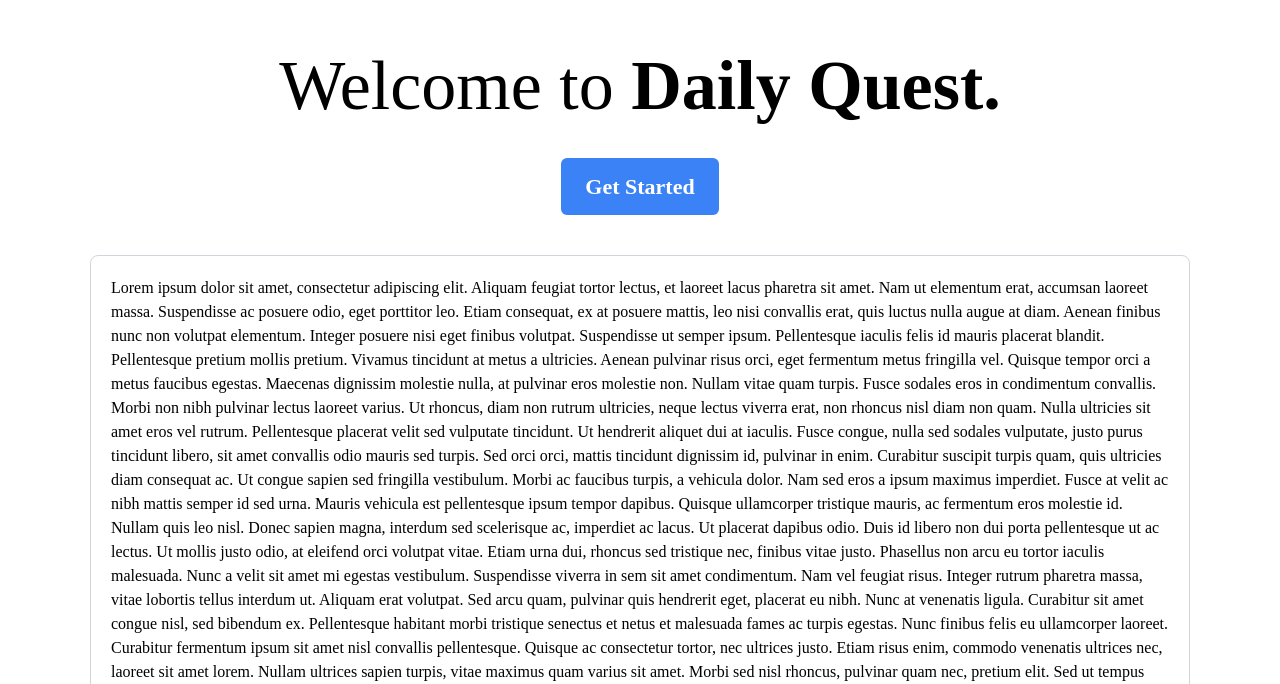
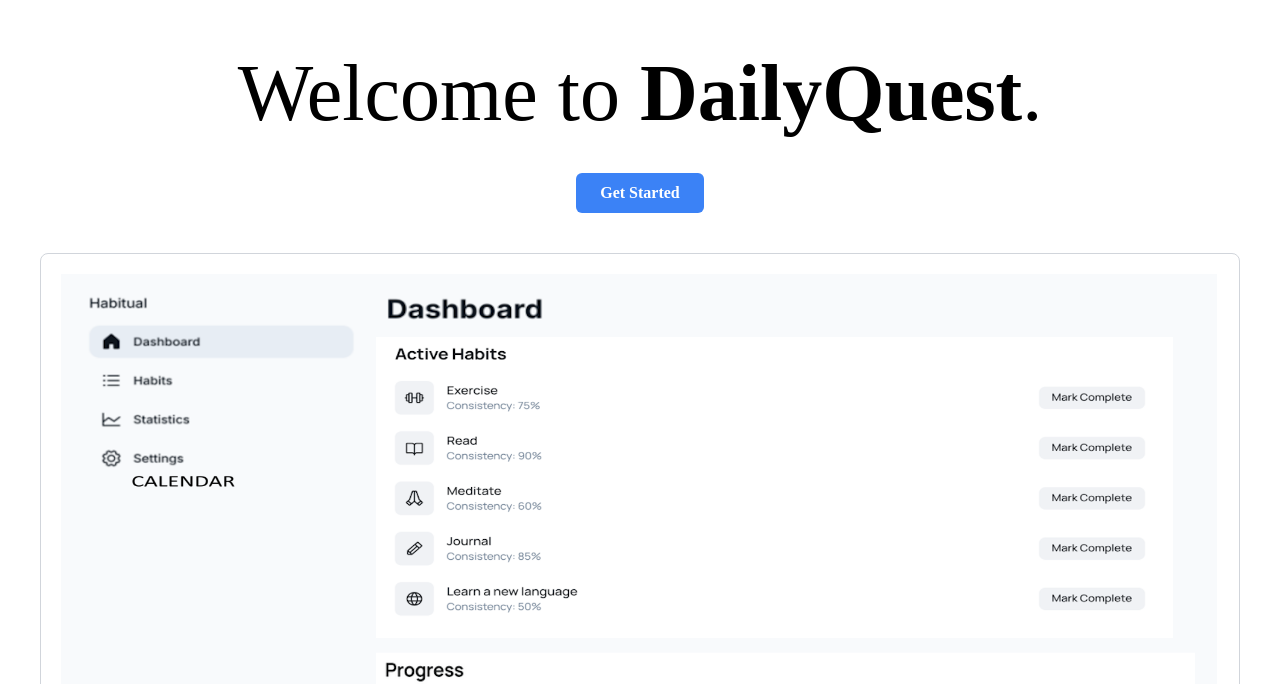
Before and after one commit to stanleypangg/DailyQuest, a React (Vite) app in the folder frontend/: page / in a window 1280 px wide. Shown: the part 296-980 px from the top of the page. Built offline with nearby package versions, Linux system fonts and the light colour scheme.

Commit message:
added dashboard image to front page

```diff
--- a/frontend/src/components/home/index.tsx
+++ b/frontend/src/components/home/index.tsx
@@ -8,21 +8,21 @@ const index = () => {
           {/* Left-side navigation links */}
           <ul className="flex gap-[20px] list-none text-[16px] p-0 m-[30px] ml-[60px]">
             <li>
-              <a href="/">Home</a>
+              <a href="/" className="hover:underline">Home</a>
             </li>
             <li>
-              <a href="/about">About</a>
+              <a href="/about" className="hover:underline">About</a>
             </li>
             <li>
-              <a href="/contact">Contact</a>
+              <a href="/contact" className="hover:underline">Contact</a>
             </li>
           </ul>
 
           {/* Right-side navigation links */}
           <div>
-            <button className="px-4 py-2 text-[16px]">Sign In</button>
+            <button className="px-4 py-2 text-[16px] hover:underline">Sign In</button>
             <a href="/register">
-              <button className="bg-blue-500 hover:bg-blue-700 transition duration-300 text-white px-6 py-3 text-[16px] rounded-md font-bold cursor-pointer">
+              <button className="bg-blue-500 hover:bg-blue-700 transition duration-300 text-white px-6 py-2 text-[16px] rounded-md font-bold cursor-pointer">
                 Get Started
               </button>
             </a>
@@ -31,64 +31,20 @@ const index = () => {
 
         <div className="flex flex-col justify-center gap-5">
           {/* Header text */}
-          <div className="homeText w-fit mx-auto p-5 text-[70px] text-center mt-[225px]">
-            Welcome to <b>Daily Quest.</b>
+          <div className="homeText w-fit mx-auto p-5 text-[80px] text-center mt-[225px]">
+            Welcome to <span className="font-extrabold">DailyQuest</span>.
           </div>
         </div>
 
         <div className="flex flex-col justify-center gap-5 items-center">
           <a href="/register">
-            <button className="bg-blue-500 hover:bg-blue-700 transition duration-300 text-white px-6 py-3 text-[22px] rounded-md font-bold cursor-pointer">
+            <button className="bg-blue-500 hover:bg-blue-700 transition duration-300 text-white px-6 py-2 text-[16px] rounded-md font-bold cursor-pointer">
               Get Started
             </button>
           </a>
 
-          <section className="text-left max-w-[1100px] mx-auto p-5 border border-gray-300 rounded-lg mt-5">
-            Lorem ipsum dolor sit amet, consectetur adipiscing elit. Aliquam
-            feugiat tortor lectus, et laoreet lacus pharetra sit amet. Nam ut
-            elementum erat, accumsan laoreet massa. Suspendisse ac posuere odio,
-            eget porttitor leo. Etiam consequat, ex at posuere mattis, leo nisi
-            convallis erat, quis luctus nulla augue at diam. Aenean finibus nunc
-            non volutpat elementum. Integer posuere nisi eget finibus volutpat.
-            Suspendisse ut semper ipsum. Pellentesque iaculis felis id mauris
-            placerat blandit. Pellentesque pretium mollis pretium. Vivamus
-            tincidunt at metus a ultricies. Aenean pulvinar risus orci, eget
-            fermentum metus fringilla vel. Quisque tempor orci a metus faucibus
-            egestas. Maecenas dignissim molestie nulla, at pulvinar eros
-            molestie non. Nullam vitae quam turpis. Fusce sodales eros in
-            condimentum convallis. Morbi non nibh pulvinar lectus laoreet
-            varius. Ut rhoncus, diam non rutrum ultricies, neque lectus viverra
-            erat, non rhoncus nisl diam non quam. Nulla ultricies sit amet eros
-            vel rutrum. Pellentesque placerat velit sed vulputate tincidunt. Ut
-            hendrerit aliquet dui at iaculis. Fusce congue, nulla sed sodales
-            vulputate, justo purus tincidunt libero, sit amet convallis odio
-            mauris sed turpis. Sed orci orci, mattis tincidunt dignissim id,
-            pulvinar in enim. Curabitur suscipit turpis quam, quis ultricies
-            diam consequat ac. Ut congue sapien sed fringilla vestibulum. Morbi
-            ac faucibus turpis, a vehicula dolor. Nam sed eros a ipsum maximus
-            imperdiet. Fusce at velit ac nibh mattis semper id sed urna. Mauris
-            vehicula est pellentesque ipsum tempor dapibus. Quisque ullamcorper
-            tristique mauris, ac fermentum eros molestie id. Nullam quis leo
-            nisl. Donec sapien magna, interdum sed scelerisque ac, imperdiet ac
-            lacus. Ut placerat dapibus odio. Duis id libero non dui porta
-            pellentesque ut ac lectus. Ut mollis justo odio, at eleifend orci
-            volutpat vitae. Etiam urna dui, rhoncus sed tristique nec, finibus
-            vitae justo. Phasellus non arcu eu tortor iaculis malesuada. Nunc a
-            velit sit amet mi egestas vestibulum. Suspendisse viverra in sem sit
-            amet condimentum. Nam vel feugiat risus. Integer rutrum pharetra
-            massa, vitae lobortis tellus interdum ut. Aliquam erat volutpat. Sed
-            arcu quam, pulvinar quis hendrerit eget, placerat eu nibh. Nunc at
-            venenatis ligula. Curabitur sit amet congue nisl, sed bibendum ex.
-            Pellentesque habitant morbi tristique senectus et netus et malesuada
-            fames ac turpis egestas. Nunc finibus felis eu ullamcorper laoreet.
-            Curabitur fermentum ipsum sit amet nisl convallis pellentesque.
-            Quisque ac consectetur tortor, nec ultrices justo. Etiam risus enim,
-            commodo venenatis ultrices nec, laoreet sit amet lorem. Nullam
-            ultrices sapien turpis, vitae maximus quam varius sit amet. Morbi
-            sed nisl rhoncus, pulvinar quam nec, pretium elit. Sed ut tempus
-            ante. Curabitur eget lectus fringilla, sollicitudin diam pharetra,
-            ultrices purus. Suspendisse porta sapien placerat, pulvinar ante eu,
-            lobortis libero.
+          <section className="text-left max-w-[1200px] mx-auto p-5 border border-gray-300 rounded-lg mt-5">
+            <img src='images\dailyquest.png'></img>
           </section>
         </div>
       </div>
```
Also changed, not shown: frontend/images/dailyquest.png (added), frontend/tailwind.config.js (line endings or trailing spaces).
